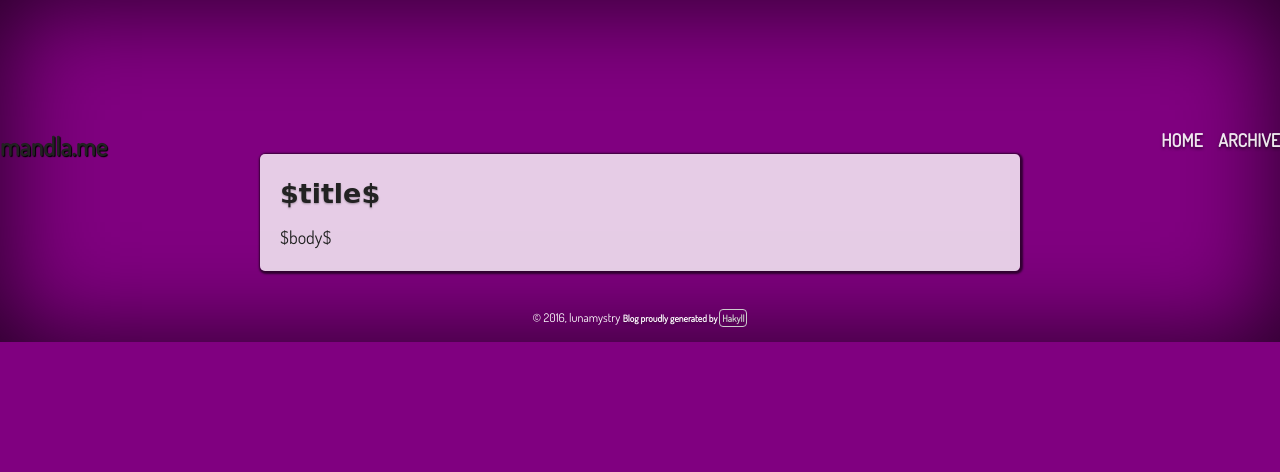
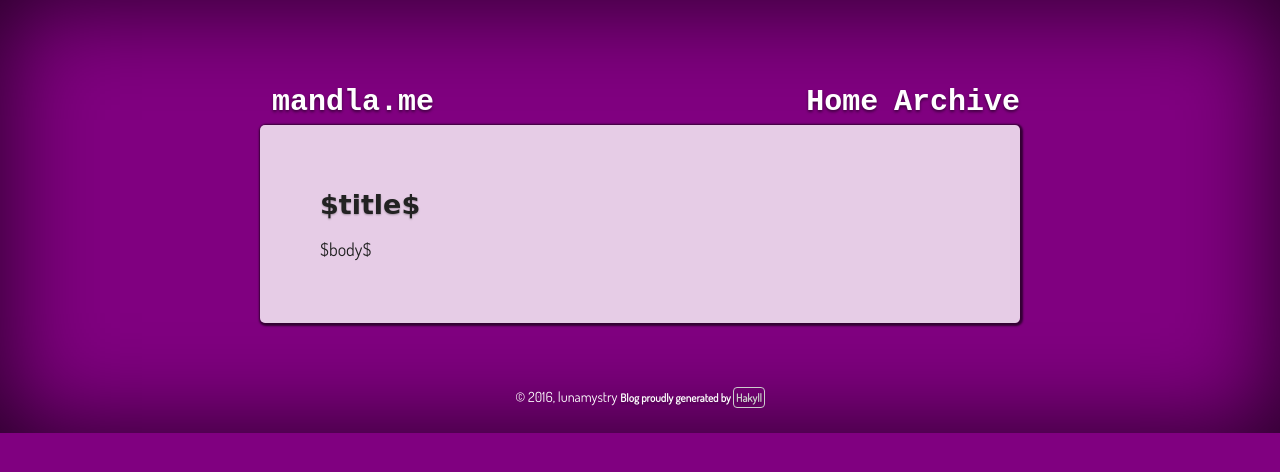
Before and after one commit to lunamystry/mandla.me, a plain HTML site: page blog/templates/default.html in a window 1280 px wide. Drawn offline with Linux system fonts and the light colour scheme; a web font is replaced by a local one.

Commit message:
More layout changes

```diff
--- a/blog/css/default.css
+++ b/blog/css/default.css
@@ -5,20 +5,15 @@ body {
   box-shadow: 0 0 100px rgba(0, 0, 0, 0.75) inset;
   color: #222222;
   font-family: 'Dosis', monospace;
-  font-size: 16px;
+  font-size: 18px;
   line-height: 1.5;
   margin: 0 auto;
   min-height: 100%;
 }
-@media (min-width: 990px) {
-  body {
-    font-size: 18px;
-  }
-}
 h1, h2, h3, h4, h5, h6 {
+  font-family: 'Baloo', cursive;
   margin: 0 0 10px;
   text-rendering: optimizeLegibility;
-  font-family: 'Baloo', cursive;
   text-shadow: 0 1px 2px rgba(0, 0, 0, 0.3);
 }
 a {
@@ -28,14 +23,17 @@ a {
 }
 a:hover,
 a:focus {
-  text-decoration: underline;
+  text-decoration: overline;
+}
+p {
+  white-space: pre-line;
+  text-align: justify;
+  overflow: hidden;
+  max-width: 60ch;
 }
 .container {
+  margin: 0 auto;
   width: 760px;
-}
-.container {
-  margin-left: auto;
-  margin-right: auto;
 }
 .container:before, .container:after {
   content: "";
@@ -50,58 +48,45 @@ a:focus {
   display: table;
   line-height: 0;
 }
+.content {
+  background: none repeat scroll 0 0 rgba(255,255,255, 0.8);
+  box-shadow: 1px 1px 2px 2px rgba(0, 0, 0 , 0.6);
+  border-radius: 5px;
+  padding: 60px;
+}
 .post-date {
   margin: -10px 0 10px;
   color: #9a9a9a;
 }
-header h1 {
-  font-size: 4em;
-  margin: 0;
-  margin-bottom: 30px;
-  padding: 12px 0px 12px 0px;
+header {
+  padding-top: 80px;
+  text-shadow: 0 2px 3px rgba(0, 0, 0, 0.5);
 }
-header {
+header a {
+  font-family: 'Baloo', monospace;
   color: #FFFFFF;
-  text-align: center;
-  text-shadow: 0 2px 3px rgba(0, 0, 0, 0.5);
-  line-height: 1.42857;
-  padding-top: 10%;
-}
-header #nav {
-  text-align: right;
-}
-header #nav a {
-  color: rgba(255,255,255, 0.9);
-  font-size: 18px;
-  font-weight: bold;
+  font-size: 30px;
   margin-left: 12px;
   text-decoration: none;
-  text-transform: uppercase;
+  display: inline-block;
 }
-header #nav > a:hover,
-header #nav > a:focus {
+header a:hover,
+header a:focus {
   text-decoration: none;
   color: rgba(255, 255, 255, 0.5);
 }
-div#logo a {
-  font-size: 1.4em;
-  font-weight: bold;
+nav {
+  float: right;
+}
+.logo {
   float: left;
-  text-decoration: none;
-  text-shadow: 1px 1px 1px #000;
-}
-section.content {
-  background: none repeat scroll 0 0 rgba(255,255,255, 0.8);
-  box-shadow: 1px 1px 2px 2px rgba(0, 0, 0 , 0.6);
-  border-radius: 5px;
-  padding: 20px;
 }
 footer {
   margin-top: 3%;
   padding: 2%;
   color: white;
   text-align: center;
-  font-size: 12px;
+  font-size: 14px;
 }
 .home_image {
   width: 300px;
--- a/blog/templates/default.html
+++ b/blog/templates/default.html
@@ -11,24 +11,25 @@
     <link rel="stylesheet" type="text/css" href="/css/default.css" media="all"/>
   </head>
   <body>
-    <header>
-      <div id="logo">
+    <header class='container'>
+      <div class="logo">
         <a href="http://mandla.me">mandla.me</a>
       </div>
-      <div id="nav">
+      <nav>
         <a href="/">Home</a>
         <!--
           <a href="/about.html">About</a>
           <a href="/contact.html">Contact</a>
         -->
         <a href="/archive.html">Archive</a>
-      </div>
+      </nav>
     </header>
     <div class="container">
       <section class="content">
         <h1>$title$</h1>
         $body$
       </section>
+    </div>
     <footer>
       &#169; 2016, lunamystry
       <span id="hakyll">
@@ -36,6 +37,5 @@
         <a href="https://jaspervdj.be/hakyll">Hakyll</a>
       </span>
     </footer>
-    </div>
   </body>
 </html>
```
Also changed, not shown: blog/templates/post.html (+3 -1 lines). Lines whose indentation alone changed are shown as unchanged.
